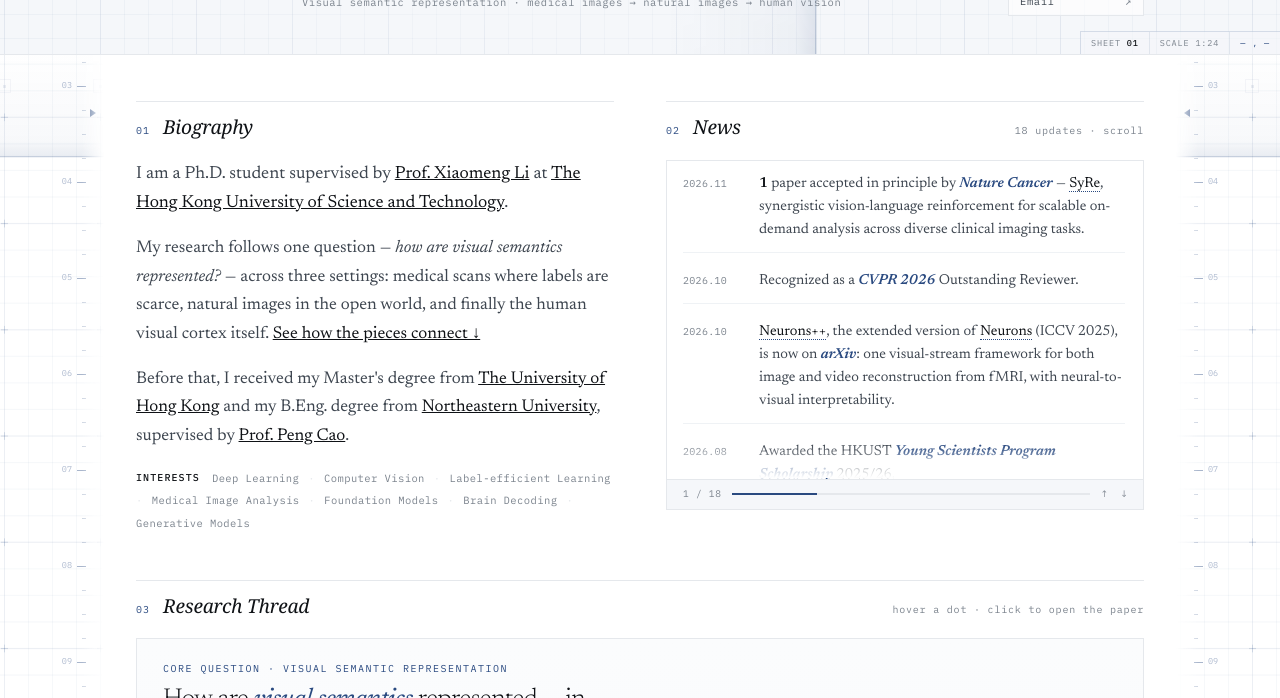
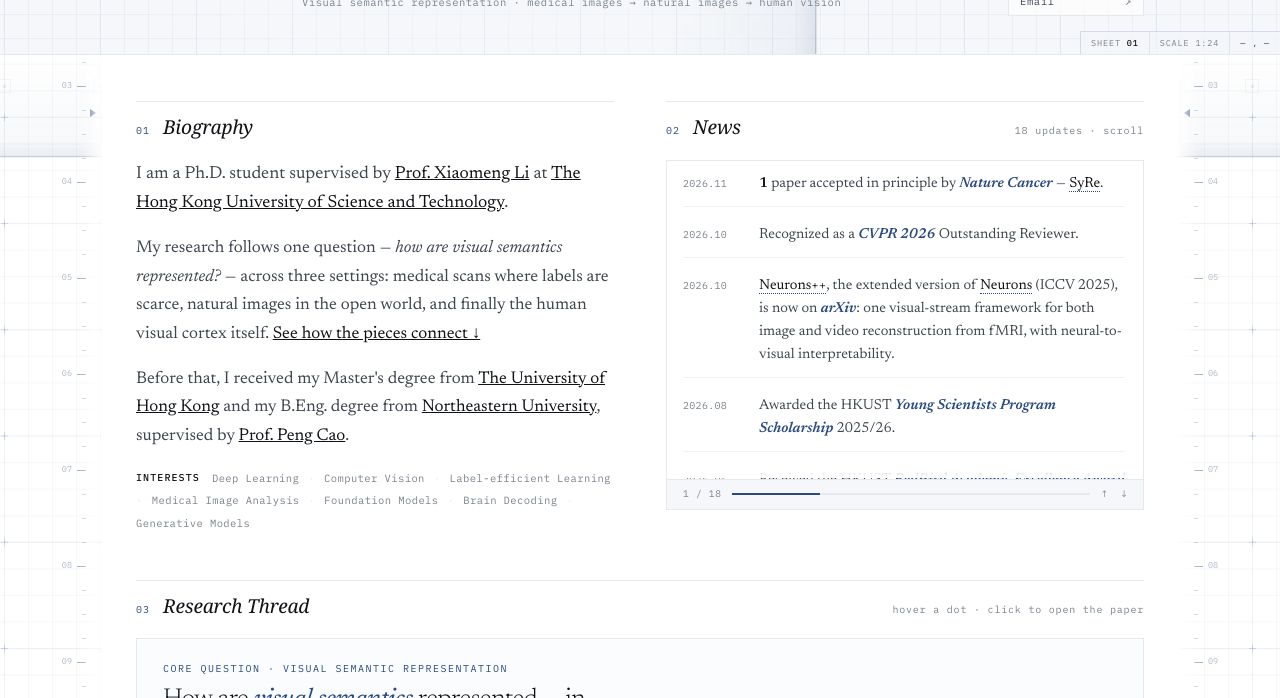
Before and after one commit to McGregorWwww/mcgregorwwww.github.io, a Jekyll site: the page built from _pages/about.md, in a window 1280 px wide and 900 px high, cut to the strip 202-900 px from the top of the window. Built offline with Jekyll 4.4.1, drawn with Linux system fonts in a browser that asks for light colours.

Commit message:
Trim the SyRe news item to the venue and paper name
Co-Authored-By: Claude Opus 5.5 <noreply@anthropic.com>

```diff
--- a/_pages/about.md
+++ b/_pages/about.md
@@ -35,7 +35,7 @@ redirect_from:
     <div class="news-box" id="news-box">
       <div class="news-scroll" id="news-scroll">
         <ul class="news-list">
-          <li><span class="when">2026.11</span><span><strong>1</strong> paper accepted in principle by <em>Nature&nbsp;Cancer</em> &mdash; <a class="jump" href="#pub-rcmed">SyRe</a>, synergistic vision-language reinforcement for scalable on-demand analysis across diverse clinical imaging tasks.</span></li>
+          <li><span class="when">2026.11</span><span><strong>1</strong> paper accepted in principle by <em>Nature&nbsp;Cancer</em> &mdash; <a class="jump" href="#pub-rcmed">SyRe</a>.</span></li>
           <li><span class="when">2026.10</span><span>Recognized as a <em>CVPR&nbsp;2026</em> Outstanding Reviewer.</span></li>
           <li><span class="when">2026.10</span><span><a class="jump" href="#pub-neuronspp">Neurons++</a>, the extended version of <a class="jump" href="#pub-neurons">Neurons</a> (ICCV&nbsp;2025), is now on <em>arXiv</em>: one visual-stream framework for both image and video reconstruction from fMRI, with neural-to-visual interpretability.</span></li>
           <li><span class="when">2026.08</span><span>Awarded the HKUST <em>Young Scientists Program Scholarship</em> 2025/26.</span></li>
```
